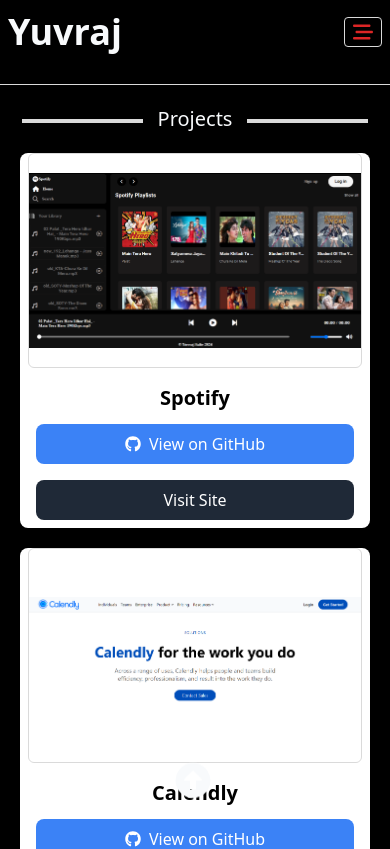
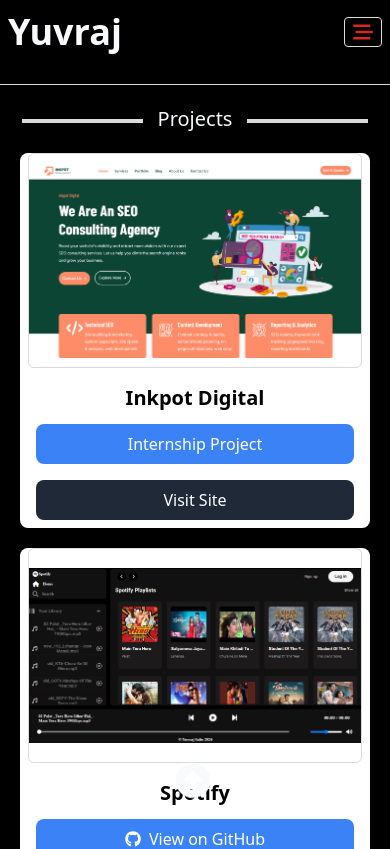
Before and after one commit to Yuvraj9769/Yuvraj_Portfolio, a React (Vite) app: page /Project in a window 390 px wide. Shown: the top 849 px of the page. Built offline with nearby package versions, Linux system fonts and the light colour scheme.

Commit message:
Add inkpot project in portfolio.

```diff
--- a/src/Components/Contact.jsx
+++ b/src/Components/Contact.jsx
@@ -92,7 +92,13 @@
             </Link>
           </button>
           <button className="hover:text-red-600 duration-300">
-            <MdEmail />
+            <Link
+              to="mailto:yuvisalte1@gmail.com"
+              target="_blank"
+              rel="noopener noreferre"
+            >
+              <MdEmail />
+            </Link>
           </button>
           <button className="hover:text-red-600 duration-300">
             <Link
--- a/src/Components/Footer.jsx
+++ b/src/Components/Footer.jsx
@@ -1,5 +1,4 @@
 import { FaArrowAltCircleUp } from "react-icons/fa";
-import { Link } from "react-router-dom";
 
 const Footer = () => {
   const scrollOnTop = () => {
@@ -81,7 +80,7 @@
         </div>
       </div>
       <button
-        className="fixed bottom-10 z-50 animate-bounce text-4xl md:text-3xl h-10 w-10 rounded-full duration-0"
+        className="fixed bottom-10 z-40 animate-bounce text-4xl md:text-3xl h-10 w-10 rounded-full duration-0"
         onClick={scrollOnTop}
       >
         <FaArrowAltCircleUp className="text-slate-50" />
--- a/src/Components/Navbar.jsx
+++ b/src/Components/Navbar.jsx
@@ -16,7 +16,7 @@
   ];
 
   return (
-    <nav className="bg-black w-full box-border sticky top-0 border-b z-50 border-b-[#dadada] md:px-1 py-3 pb-8 md:pb-3 flex items-center justify-between px-2">
+    <nav className="bg-black w-full box-border border-b z-50 border-b-[#dadada] md:px-1 py-3 pb-8 md:pb-3 flex items-center justify-between px-2">
       <h1 className="navh1 text-slate-50 text-4xl font-semibold md:px-6">
         Yuvraj
       </h1>
--- a/src/Components/Project.jsx
+++ b/src/Components/Project.jsx
@@ -62,23 +62,23 @@
                   {e.title}
                 </h3>
                 <div className="project-buttons flex flex-col gap-4 text-center">
-                  <Link
-                    to={e.github}
+                  <a
+                    href={e.github || "#"}
                     target="_blank"
                     rel="noopener noreferre"
                     className="cursor-pointer bg-blue-500 text-white px-4 py-2 rounded-lg flex justify-center items-center hover:bg-blue-600 transition-colors"
                   >
-                    <FaGithub className="mr-2" />
-                    View on GitHub
-                  </Link>
-                  <Link
-                    to={e.liveLink ? e.liveLink : e.github}
+                    {e.github && <FaGithub className="mr-2" />}
+                    {e.github ? " View on GitHub" : "Internship Project"}
+                  </a>
+                  <a
+                    href={e.liveLink ? e.liveLink : e.github}
                     target="_blank"
                     rel="noopener noreferrer"
                     className="cursor-pointer bg-gray-800 text-white px-4 py-2 rounded-lg hover:bg-gray-900 transition-colors"
                   >
                     {e.liveLink ? "Visit Site" : "View Code"}
-                  </Link>
+                  </a>
                 </div>
               </div>
             </div>
@@ -102,23 +102,23 @@
                 {e.title}
               </h3>
               <div className="project-buttons flex flex-col gap-4 text-center">
-                <Link
-                  to={e.github}
+                <a
+                  href={e.github || "#"}
                   target="_blank"
-                  rel="noopener noreferre"
+                  rel="noopener noreferrer"
                   className="cursor-pointer bg-blue-500 text-white px-4 py-2 rounded-lg flex justify-center items-center hover:bg-blue-600 transition-colors"
                 >
-                  <FaGithub className="mr-2" />
-                  View on GitHub
-                </Link>
-                <Link
-                  to={e.liveLink ? e.liveLink : e.github}
+                  {e.github && <FaGithub className="mr-2" />}
+                  {e.github ? "View on GitHub" : "Internship Project"}
+                </a>
+                <a
+                  href={e.liveLink ? e.liveLink : e.github}
                   target="_blank"
                   rel="noopener noreferrer"
                   className="cursor-pointer bg-gray-800 text-white px-4 py-2 rounded-lg hover:bg-gray-900 transition-colors"
                 >
                   {e.liveLink ? "Visit Site" : "View Code"}
-                </Link>
+                </a>
               </div>
             </div>
           </div>
--- a/src/Components/Sidebar.jsx
+++ b/src/Components/Sidebar.jsx
@@ -5,8 +5,8 @@
 const Sidebar = ({ Siderbarvisible, setSiderbar }) => {
   return (
     <div
-      className={`siderbar flex flex-col gap-[35px] md:hidden bg-black transition-left  duration-1000 text-2xl absolute top-0 h-screen w-screen ${
-        Siderbarvisible ? "left-[0%] z-10 fixed" : "left-[-110%]"
+      className={`siderbar flex flex-col gap-[35px] md:hidden bg-black transition-left  duration-1000 text-2xl fixed top-0 h-screen w-screen ${
+        Siderbarvisible ? "left-[0%] z-50" : "left-[-110%]"
       }`}
     >
       <div className="px-4 py-3 flex justify-center items-center">
@@ -20,7 +20,7 @@
           </p>
         </div>
       </div>
-      <ul className="flex px-[1.2rem] sm:flex-row w-full min-h-[300px] flex-col text-slate-50 justify-between items-start text-[22px]">
+      <ul className="flex px-[1.2rem] sm:flex-row w-full min-h-[300px] flex-col text-slate-50 justify-between items-start text-lg">
         <li>
           <NavLink
             to="/"
--- a/src/store/dataProvider.js
+++ b/src/store/dataProvider.js
@@ -212,6 +212,12 @@
 
 export const projectDataInfo = [
   {
+    img: "./Inkpot.png",
+    github: false,
+    liveLink: "https://inkpot-digital.vercel.app/",
+    title: "Inkpot Digital",
+  },
+  {
     img: "./spotify.png",
     github: "https://github.com/Yuvraj9769/Spotify_Clone",
     liveLink: "https://letsspotify.freewebhostmost.com/",
```
Also changed, not shown: public/Inkpot.png (added).
